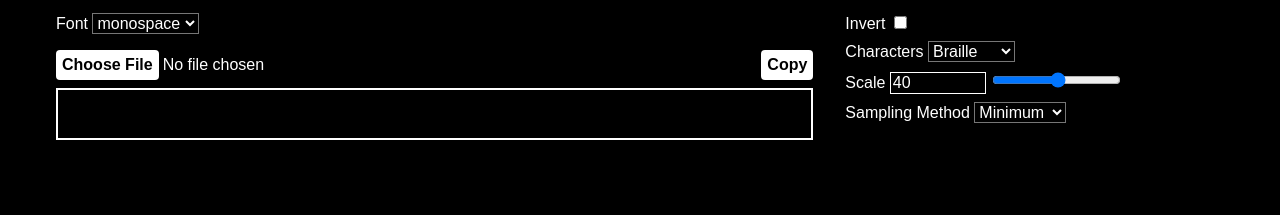
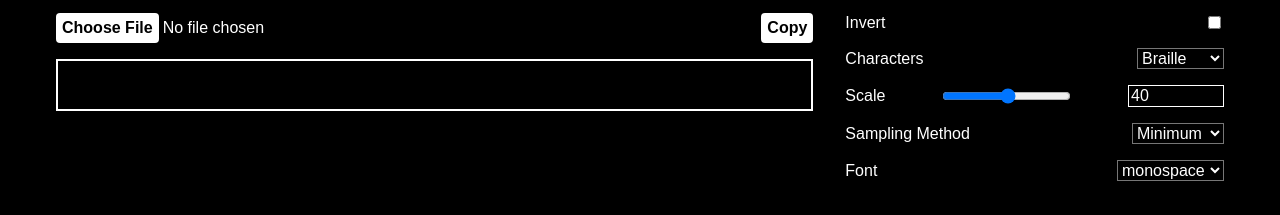
Before and after one commit to lailokkei/asciify-web, a plain HTML site: page public/index.html in a window 1280 px wide. Shown: the part 127-342 px from the top of the page. Drawn offline with Linux system fonts and the light colour scheme.

Commit message:
Add style changes
- fixed options layout
- fixed overflowing grid item
- minor size adjustments

```diff
--- a/public/index.html
+++ b/public/index.html
@@ -20,25 +20,19 @@
         </div>
     </header>
 
-    <div class="split-view center">
-        <div class="flex-grow bottom-margin">
+    <div class="split-view center padding-bottom">
+        <div class="grid-item-no-grow bottom-margin">
             <h1 class="bottom-border">Display</h1>
-            <div class="line-option">
-                <label>Font</label>
-                <select name="font" id="font-selector" onchange="updateFont()">
-                    <option value="monospace">monospace</option>
-                    <option value="sans-serif">proportional</option>
-                </select>
-            </div>
-            <div class="line-option flex flex-apart padding-top">
+            <div class="attachment flex flex-apart">
                 <input type="file" accept="image/png, image/jpeg, image/gif" id="image" onchange="updateImage()" />
                 <button onclick="copyText()">Copy</button>
             </div>
             <div class="text-art" id="output" contenteditable="true" spellcheck="false"></div>
         </div>
 
-        <form id="options" onsubmit="return false" onchange="sendOptions()">
+        <form class="grid-item-no-grow" id="options" onsubmit="return false" onchange="sendOptions()">
             <h1 class="bottom-border">Options</h1>
+            <div class="flex-list">
                 <div class="line-option">
                     <label>Invert</label>
                     <input name="invert" type="checkbox" />
@@ -55,8 +49,8 @@
                 </div>
                 <div class="scale line-option">
                     <label>Scale</label>
+                    <input id="scale-range" type="range" min="0" max="90" step="2" />
                     <input name="scale" value="40" id="scale-output" type="number" />
-                <input id="scale-range" type="range" min="0" max="90" step="2" />
                 </div>
                 <div class="line-option">
                     <label>Sampling Method</label>
@@ -67,6 +61,14 @@
                         <option value="mean">Mean</option>
                     </select>
                 </div>
+                <div class="line-option">
+                    <label>Font</label>
+                    <select name="font" id="font-selector" onchange="updateFont()">
+                        <option value="monospace">monospace</option>
+                        <option value="sans-serif">proportional</option>
+                    </select>
+                </div>
+            </div>
         </form>
     </div>
 
--- a/public/style.css
+++ b/public/style.css
@@ -10,6 +10,7 @@
   --highlight-color: #56befb;
   --button-bg-color: white;
   --border-color: white;
+  font-size: 16px;
 }
 
 body,
@@ -33,6 +34,7 @@ input {
 .site-header {
   padding: 1rem;
   column-gap: 4rem;
+  row-gap: 0.5rem;
 }
 
 .alt-bg {
@@ -66,11 +68,9 @@ h1 {
   }
 }
 
-.bottom-margin {
-  margin-bottom: 1.25rem;
-}
 
-.flex-apart {
+.flex-apart,
+.line-option{
   justify-content: space-between;
 }
 
@@ -143,10 +143,37 @@ input::file-selector-button {
   max-width: 75rem;
 }
 
+.bottom-margin {
+    margin-bottom: 1.25rem;
+}
+
+.padding-bottom {
+    padding-bottom: 7rem;
+}
+
 .padding-top {
   padding-top: 0.5rem;
 }
 
+.center-vertical {
+    margin: 0 auto;
+}
+
+.grid-item-no-grow {
+    min-width: 0;
+}
+
+.flex-list {
+    display: flex;
+    flex-direction: column;
+    gap: 1rem;
+}
+
+.attachment {
+    margin-bottom: 1rem;
+}
+
 .line-option {
-  margin-bottom: 0.5rem;
+    display: flex;
+    align-items: center;
 }
```
Lines whose indentation alone changed are shown as unchanged.
